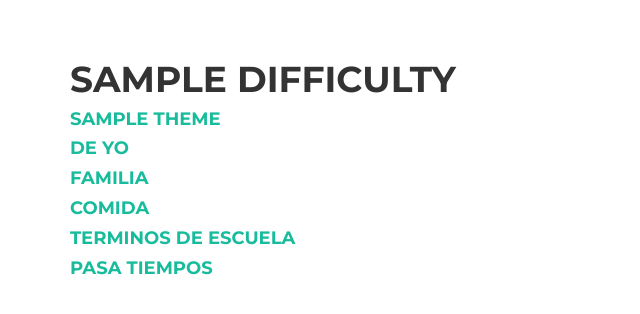
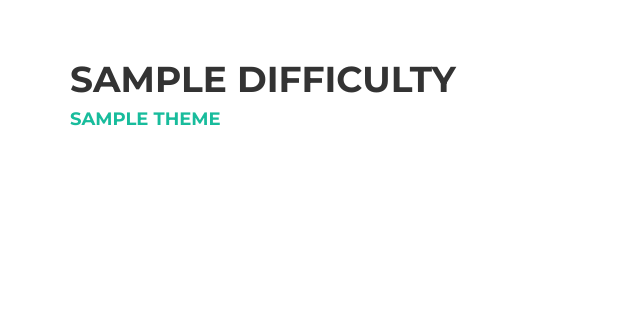
Before and after one commit to fujipug/AuthLang, a Django app: template ASL/main/templates/main/difficulty.html in a window 1280 px wide. Shown: the part 100-414 px from the top of the page, without its empty margins (0-640 px from the left). Run offline with Django 3.2, Linux system fonts and the light colour scheme; the template is opened without the code that fills it: most values are stand-ins (such as "Sample title", 1, 10 or a date in 2020); some libraries are stand-ins or nearby versions.

Commit message:
difficult page loads all its themes

```diff
--- a/ASL/main/templates/main/difficulty.html
+++ b/ASL/main/templates/main/difficulty.html
@@ -18,11 +18,6 @@
     {% for p in themes %}
 		<a href = "/{{ difficulty }}/theme{{ p.theme }}"><h4>{{ p.theme }}</h4></a>
     {% endfor %}
-		<a href = ""><h4>De yo</h4></a> <!--Self-->
-		<a href = ""><h4>Familia</h4></a> <!--Family-->
-		<a href = ""><h4>Comida</h4></a> <!--Food-->
-		<a href = ""><h4>Terminos de Escuela</h4></a> <!--School Terms-->
-		<a href = ""><h4>Pasa Tiempos</h4></a> <!--Past Times-->
 	</div>
 
 {% endblock %}
--- a/ASL/main/urls.py
+++ b/ASL/main/urls.py
@@ -6,6 +6,6 @@ urlpatterns = patterns('',
     url(r'^admin/', include(admin.site.urls)),
     url(r'^$', 'main.views.views.home', name='home'),
     url(r'^content/(?P<id>\d+)/$', 'main.views.views.content_details'),
-    url(r'^(?P<difficulty>\w+)/$', 'main.views.views.difficulty'),
+    url(r'^(?P<difficulty_level>\w+)/$', 'main.views.views.difficulty'),
     url(r'^(?P<difficulty>\w+)/(?P<theme>\w+)/$', 'main.views.views.theme'),
 )
```
Also changed, not shown: ASL/main/views/views.py (+5 -4 lines), ASL/db.sqlite3.
